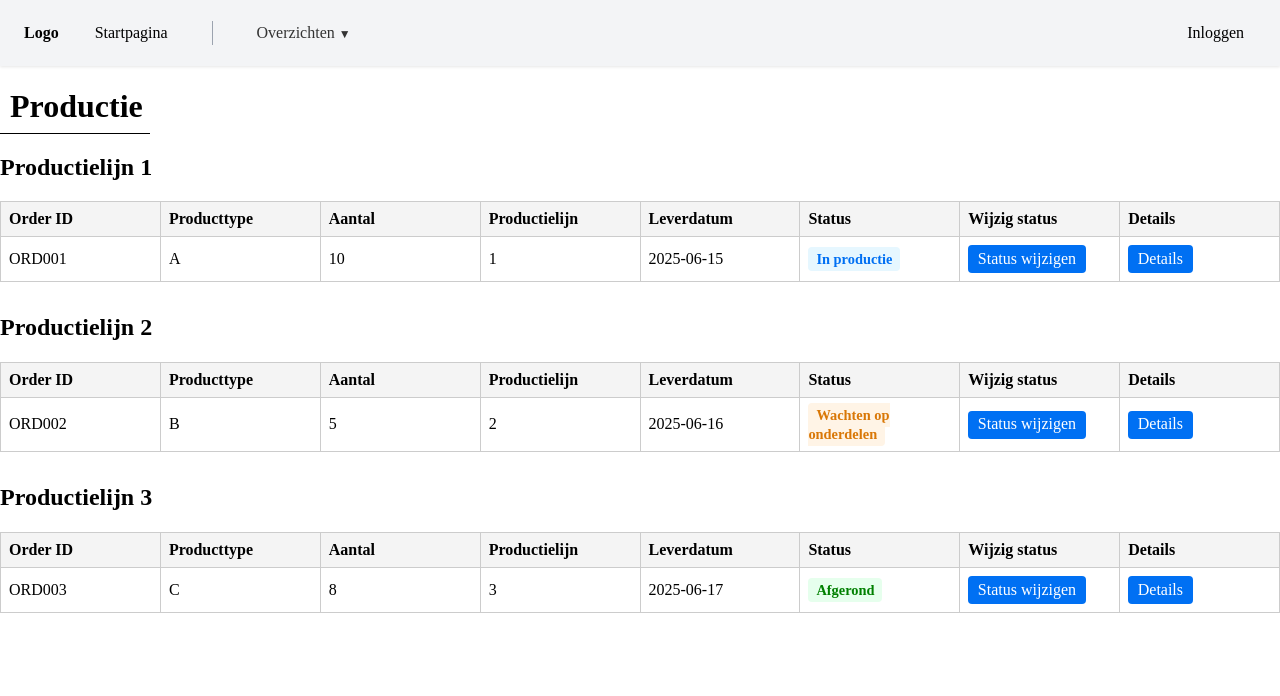
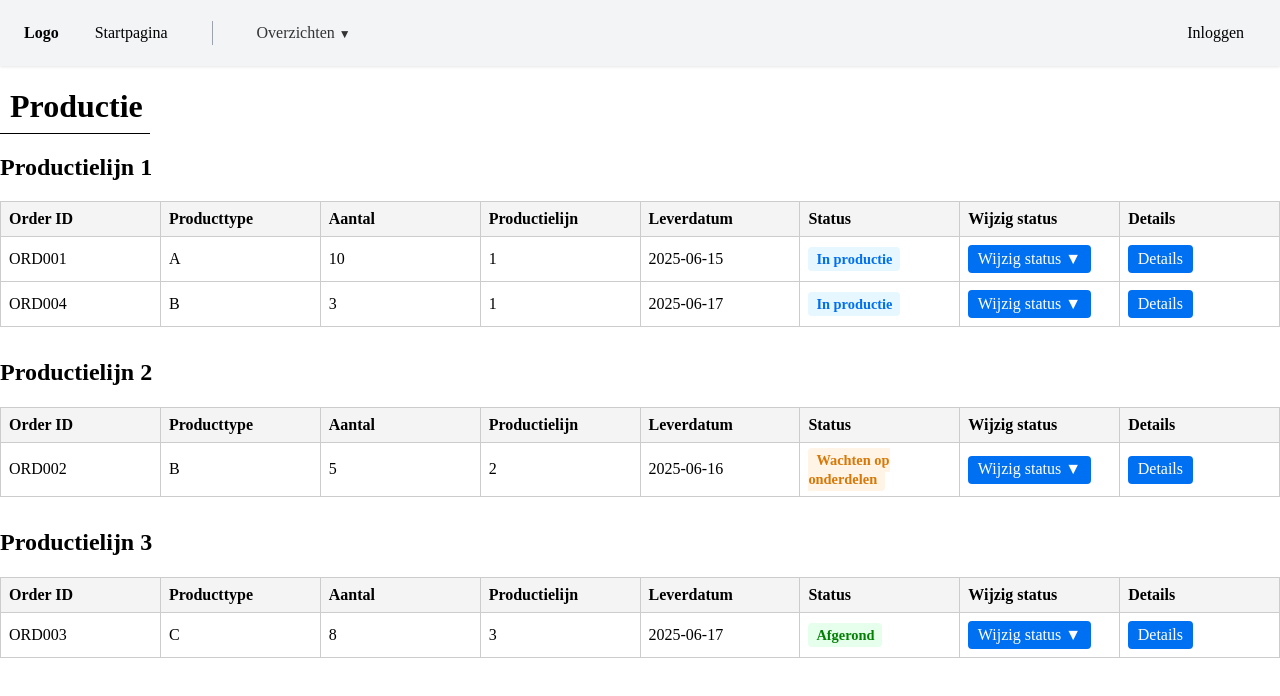
Before and after one commit to ZuydUniversity/2425-B2C6-B2B-2-Frontend, a Next.js app: page /production in a window 1280 px wide. Shown: the top 696 px of the page. Built offline with nearby package versions, Linux system fonts and the light colour scheme.

Commit message:
productionpage 0.2: can change status of production using dropdown

```diff
--- a/src/pages/production.module.scss
+++ b/src/pages/production.module.scss
@@ -69,3 +69,35 @@
     background-color: #005ac1;
   }
 }
+
+.dropdown {
+  position: relative;
+  display: inline-block;
+}
+
+.dropdownMenu {
+  position: absolute;
+  top: 100%;
+  left: 0;
+  background-color: white;
+  border: 1px solid #ccc;
+  width: max-content;
+  z-index: 10;
+  padding: 0;
+  margin: 0;
+  list-style: none;
+  box-shadow: 0 4px 8px rgba(0, 0, 0, 0.1);
+}
+
+.dropdownLink {
+  padding: 0.5rem 1rem;
+  cursor: pointer;
+}
+
+.dropdownLink:hover {
+  background-color: #f0f0f0;
+}
+
+.dropdownContainer {
+  position: relative;
+}
--- a/src/pages/production.tsx
+++ b/src/pages/production.tsx
@@ -1,5 +1,8 @@
+import { stat } from "fs";
 import styles from "./production.module.scss";
-import React from "react";
+import React, { useState } from "react";
+
+const statuses = ["In productie", "Afgerond", "Wachten op onderdelen"];
 
 const sampleData = [
   {
@@ -8,7 +11,7 @@ const sampleData = [
     aantal: 10,
     productielijn: 1,
     leverdatum: "2025-06-15",
-    status: "In productie",
+    status: statuses[0], // "In productie"
   },
   {
     orderId: "ORD002",
@@ -16,7 +19,7 @@ const sampleData = [
     aantal: 5,
     productielijn: 2,
     leverdatum: "2025-06-16",
-    status: "Wachten op onderdelen",
+    status: statuses[2], // "Wachten op onderdelen"
   },
   {
     orderId: "ORD003",
@@ -24,11 +27,20 @@ const sampleData = [
     aantal: 8,
     productielijn: 3,
     leverdatum: "2025-06-17",
-    status: "Afgerond",
+    status: statuses[1], // "Afgerond"
+  },
+  {
+    orderId: "ORD004",
+    productType: "B",
+    aantal: 3,
+    productielijn: 1,
+    leverdatum: "2025-06-17",
+    status: statuses[0], // "In productie"
   },
 ];
 
 const ProductionPage = () => {
+  const [openDropdown, setOpenDropdown] = useState<string | null>(null);
   const groupedByLine = [1, 2, 3].map((lijn) => ({
     lijn,
     orders: sampleData.filter((o) => o.productielijn === lijn),
@@ -72,8 +84,33 @@ const ProductionPage = () => {
                         {order.status}
                       </span>
                     </td>
-                    <td>
-                      <button className={styles.button}>Status wijzigen</button>
+                    <td className={styles.dropdownContainer}>
+                      <div
+                        className={styles.dropdown}
+                        onMouseEnter={() => setOpenDropdown(order.orderId)}
+                        onMouseLeave={() => setOpenDropdown(null)}
+                      >
+                        <button className={styles.button}>
+                          Wijzig status ▼
+                        </button>
+                        {openDropdown === order.orderId && (
+                          <ul className={styles.dropdownMenu}>
+                            {statuses.map((status) => (
+                              <li
+                                key={status}
+                                className={styles.dropdownLink}
+                                onClick={() => {
+                                  // TODO: update de status in backend
+                                  order.status = status;
+                                  setOpenDropdown(null);
+                                }}
+                              >
+                                {status}
+                              </li>
+                            ))}
+                          </ul>
+                        )}
+                      </div>
                     </td>
                     <td>
                       <button className={styles.button}>Details</button>
```
